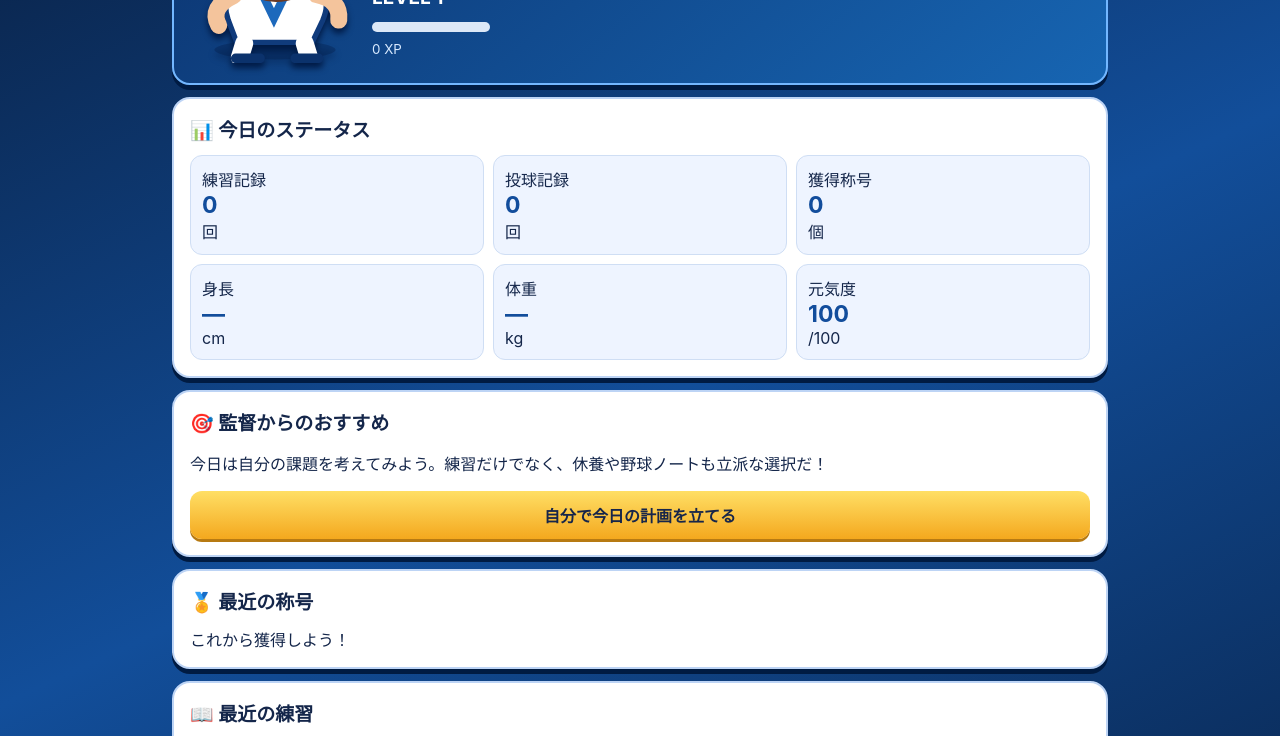
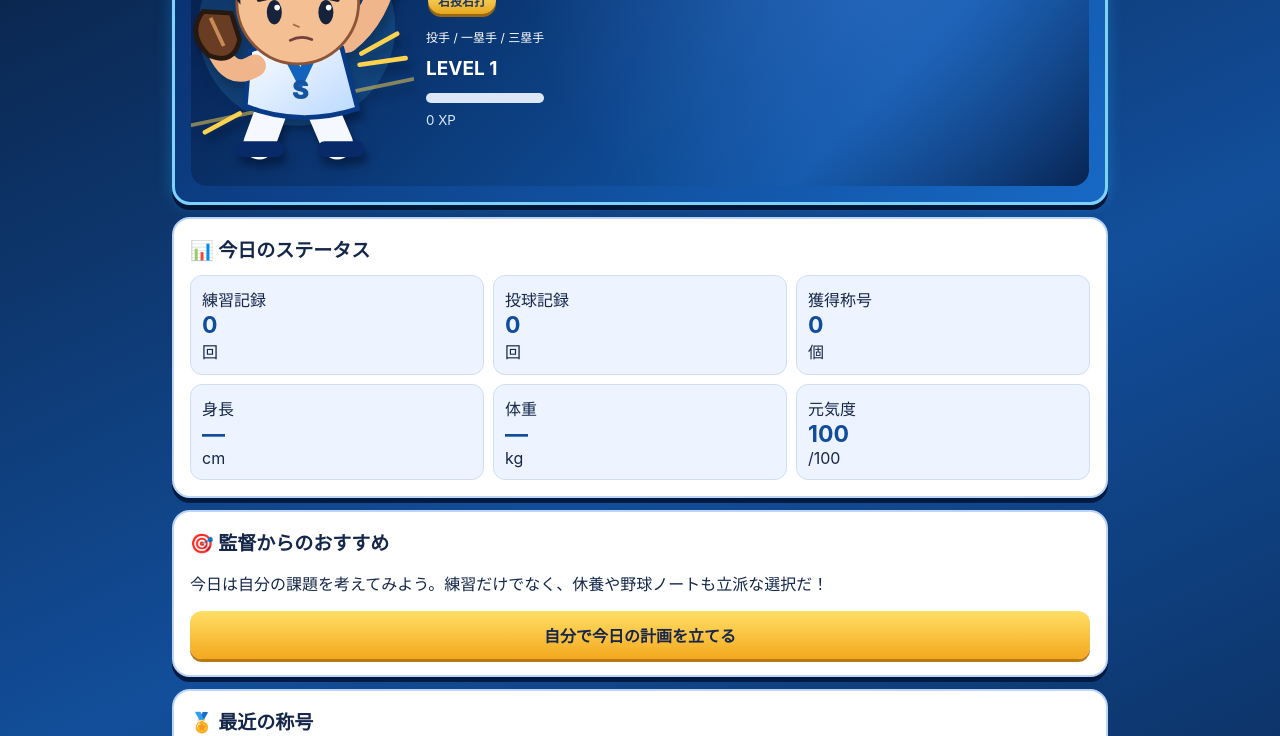
Before and after one commit to ryosukedesuyo1026-droid/shunsuke-baseball, a plain HTML site: page success-v4.html in a window 1280 px wide. Shown: the part 364-1100 px from the top of the page. Drawn offline with Linux system fonts and the light colour scheme.

Commit message:
Update success-v4.html

```diff
--- a/success-v4.html
+++ b/success-v4.html
@@ -680,6 +680,360 @@ observer.observe(document.getElementById("view"),{childList:true});
 
 </script>
 
+
+
+<script>
+
+/* V4 キャラクター＆選手カード強化 */
+
+(function(){
+
+const css=document.createElement("style");
+
+css.textContent=`
+
+.hero{
+
+ position:relative;
+
+ background:
+
+ radial-gradient(circle at 75% 20%,#397edc88,transparent 48%),
+
+ linear-gradient(135deg,#061b45,#1055a5 75%,#06224f);
+
+ border-radius:16px;
+
+ padding:14px 6px;
+
+ overflow:hidden;
+
+}
+
+.hero:before{
+
+ content:"★";
+
+ position:absolute;
+
+ right:10px;
+
+ top:0;
+
+ font-size:55px;
+
+ color:#ffd44c;
+
+ opacity:.25;
+
+}
+
+.hero h1{
+
+ color:#fff;
+
+ font-size:32px;
+
+ text-shadow:2px 3px #071638;
+
+}
+
+.hero .avatar{
+
+ width:46%;
+
+ max-width:225px;
+
+ margin-left:-8px;
+
+}
+
+.hero .avatar svg{
+
+ filter:drop-shadow(3px 8px 4px #00133099);
+
+}
+
+.hero .pill{
+
+ background:linear-gradient(#ffe781,#e7a71c);
+
+ box-shadow:0 3px 0 #9a6811;
+
+}
+
+.panel.dark{
+
+ background:linear-gradient(135deg,#082a66,#1769c5);
+
+ border:3px solid #7dd2ff;
+
+ box-shadow:0 5px 0 #001738,0 0 16px #28aaff55;
+
+}
+
+.logo{
+
+ font-size:clamp(21px,5vw,34px);
+
+ color:#ffda54;
+
+ text-shadow:2px 3px #001331;
+
+}
+
+`;
+
+document.head.appendChild(css);
+
+avatar=function(){
+
+return `
+
+<div class="avatar">
+
+<svg viewBox="0 0 240 290"
+
+ xmlns="http://www.w3.org/2000/svg"
+
+ role="img"
+
+ aria-label="駿介をイメージしたオリジナル右投げ投手">
+
+<defs>
+
+ <linearGradient id="uniform" x2="1" y2="1">
+
+  <stop stop-color="#ffffff"/>
+
+  <stop offset="1" stop-color="#b9d8ff"/>
+
+ </linearGradient>
+
+ <linearGradient id="helmet" x2="0" y2="1">
+
+  <stop stop-color="#2686e7"/>
+
+  <stop offset="1" stop-color="#072b73"/>
+
+ </linearGradient>
+
+</defs>
+
+<!-- Stadium glow -->
+
+<circle cx="115" cy="140" r="105"
+
+ fill="#48b9ff" opacity=".15"/>
+
+<path d="M0 245 L240 195"
+
+ stroke="#ffd653" stroke-width="4"
+
+ opacity=".5"/>
+
+<!-- Throwing arm, right side -->
+
+<path d="M168 154 Q202 127 211 75"
+
+ fill="none" stroke="#f0b58b"
+
+ stroke-width="27" stroke-linecap="round"/>
+
+<circle cx="213" cy="65" r="21"
+
+ fill="#f2be94" stroke="#a76846"
+
+ stroke-width="3"/>
+
+<!-- Baseball -->
+
+<circle cx="215" cy="52" r="18"
+
+ fill="white" stroke="#ced9ea"
+
+ stroke-width="2"/>
+
+<path d="M204 40 Q218 51 204 64
+
+ M225 40 Q211 51 225 64"
+
+ fill="none" stroke="#d83242"
+
+ stroke-width="2" stroke-dasharray="3 2"/>
+
+<!-- Legs -->
+
+<path d="M90 223 L75 264
+
+ M140 222 L158 264"
+
+ stroke="#f6f8ff" stroke-width="34"
+
+ stroke-linecap="round"/>
+
+<path d="M58 270 L93 270
+
+ M145 270 L179 270"
+
+ stroke="#082a68" stroke-width="17"
+
+ stroke-linecap="round"/>
+
+<!-- Uniform -->
+
+<path d="M65 165 Q114 143 163 162
+
+ L180 227 Q118 247 60 224Z"
+
+ fill="url(#uniform)"
+
+ stroke="#093a87" stroke-width="5"/>
+
+<path d="M100 158 L119 195 L137 157"
+
+ fill="none" stroke="#1263bd"
+
+ stroke-width="11"/>
+
+<text x="119" y="216" text-anchor="middle"
+
+ font-size="27" font-weight="900"
+
+ fill="#1653a1">S</text>
+
+<!-- Glove arm -->
+
+<path d="M70 181 Q43 198 29 159"
+
+ fill="none" stroke="#f0b58b"
+
+ stroke-width="24" stroke-linecap="round"/>
+
+<path d="M15 123 Q-3 147 21 170
+
+ Q48 181 54 153 L45 125Z"
+
+ fill="#693c24" stroke="#27190f"
+
+ stroke-width="5"/>
+
+<path d="M23 130 L37 160"
+
+ stroke="#c88b55" stroke-width="4"/>
+
+<!-- Face -->
+
+<ellipse cx="116" cy="113" rx="65" ry="66"
+
+ fill="#f4bf92" stroke="#8d5438"
+
+ stroke-width="3"/>
+
+<!-- Hair -->
+
+<path d="M53 106 Q45 54 112 46
+
+ Q180 45 177 107
+
+ L159 86 L141 99 L119 83
+
+ L97 103 L76 86Z"
+
+ fill="#1b202e"/>
+
+<path d="M55 116 L42 100 L53 85
+
+ M174 110 L189 96 L174 83"
+
+ fill="#1b202e"/>
+
+<!-- Eyes -->
+
+<path d="M75 110 L101 104
+
+ M132 104 L158 110"
+
+ stroke="#22202a" stroke-width="6"
+
+ stroke-linecap="round"/>
+
+<ellipse cx="91" cy="124" rx="8" ry="13"
+
+ fill="#17223b"/>
+
+<ellipse cx="146" cy="124" rx="8" ry="13"
+
+ fill="#17223b"/>
+
+<circle cx="94" cy="119" r="3" fill="white"/>
+
+<circle cx="149" cy="119" r="3" fill="white"/>
+
+<!-- Determined expression -->
+
+<path d="M111 137 L118 140"
+
+ stroke="#aa6a4b" stroke-width="2"/>
+
+<path d="M108 154 Q119 148 131 153"
+
+ fill="none" stroke="#733f3d"
+
+ stroke-width="3" stroke-linecap="round"/>
+
+<!-- Cap -->
+
+<path d="M49 89 Q41 22 112 19
+
+ Q183 18 182 87
+
+ L160 84 Q112 69 66 91Z"
+
+ fill="url(#helmet)" stroke="#051d51"
+
+ stroke-width="5"/>
+
+<path d="M50 86 Q120 68 187 88
+
+ Q184 105 112 106
+
+ Q45 105 50 86Z"
+
+ fill="#0b367b" stroke="#061d50"
+
+ stroke-width="4"/>
+
+<text x="115" y="67"
+
+ text-anchor="middle" font-size="40"
+
+ font-weight="900" fill="white">S</text>
+
+<!-- Motion effects -->
+
+<path d="M184 168 L222 147
+
+ M182 180 L231 173
+
+ M54 232 L17 252"
+
+ stroke="#ffd34e" stroke-width="5"
+
+ stroke-linecap="round"/>
+
+</svg>
+
+</div>`;
+
+};
+
+render();
+
+})();
+
+</script>
+
 </body>
 
 </html>
```
